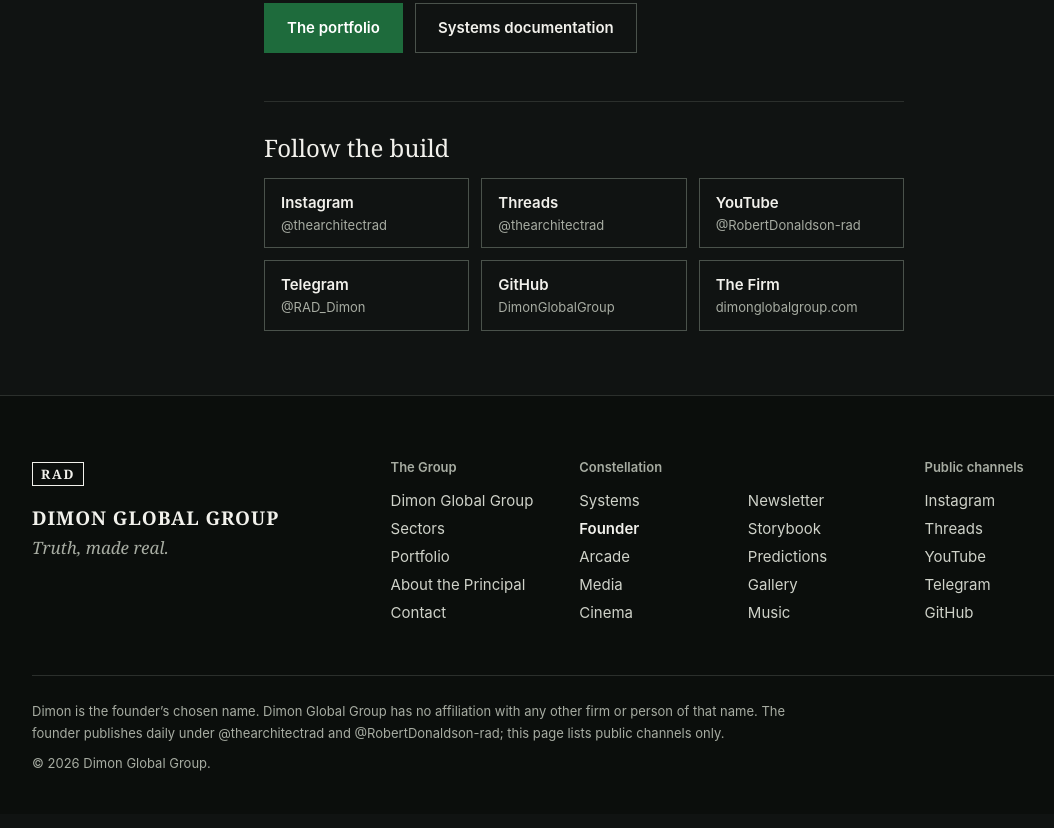
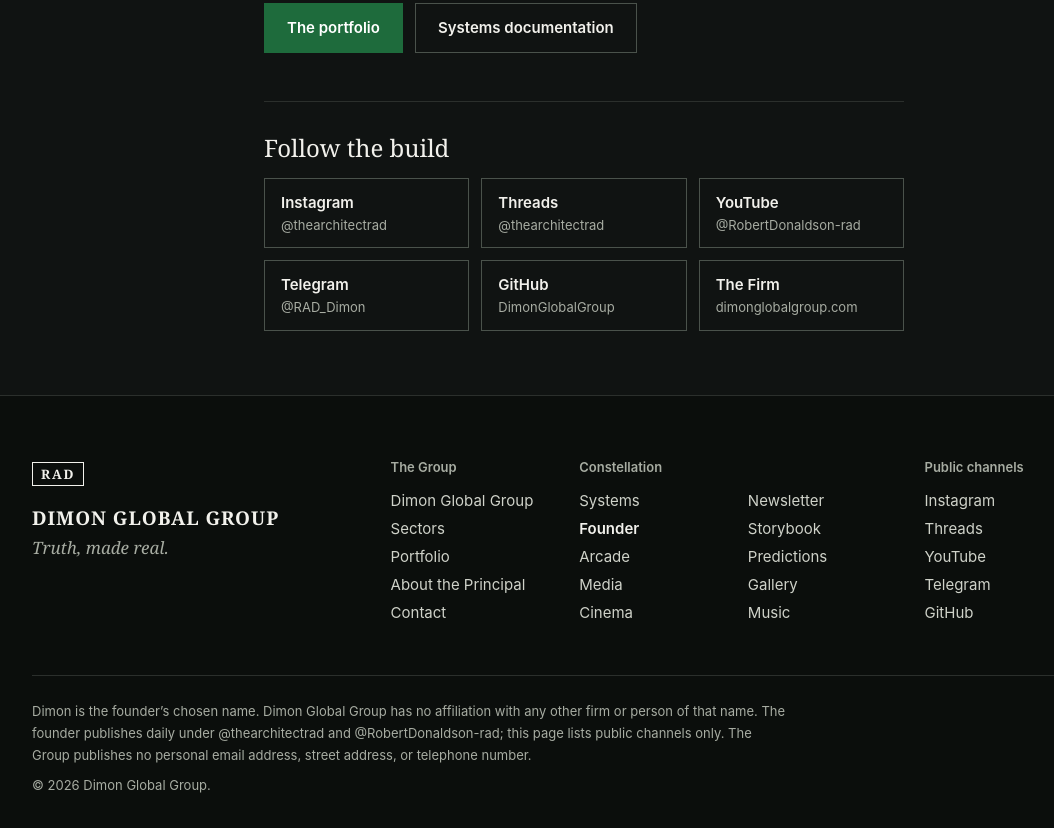
Before and after one commit to DimonGlobalGroup/dgg-founder, a plain HTML site: page index.html in a window 1280 px wide. Shown: the part 4557-5385 px from the top of the page, without its empty margins (56-1110 px from the left). Drawn offline with Linux system fonts and the light colour scheme.

Commit message:
Founder: complete footer legal block (PRO-AUDIT P1-4)

```diff
--- a/index.html
+++ b/index.html
@@ -423,7 +423,7 @@ figure.lead figcaption b{ color:var(--text); }
       </nav>
     </div>
     <div class="foot-legal">
-      <p>Dimon is the founder&rsquo;s chosen name. Dimon Global Group has no affiliation with any other firm or person of that name. The founder publishes daily under @thearchitectrad and @RobertDonaldson-rad; this page lists public channels only.</p>
+      <p>Dimon is the founder&rsquo;s chosen name. Dimon Global Group has no affiliation with any other firm or person of that name. The founder publishes daily under @thearchitectrad and @RobertDonaldson-rad; this page lists public channels only. The Group publishes no personal email address, street address, or telephone number.</p>
       <p>&copy; <span id="yr">2026</span> Dimon Global Group.</p>
     </div>
   </div>
```
